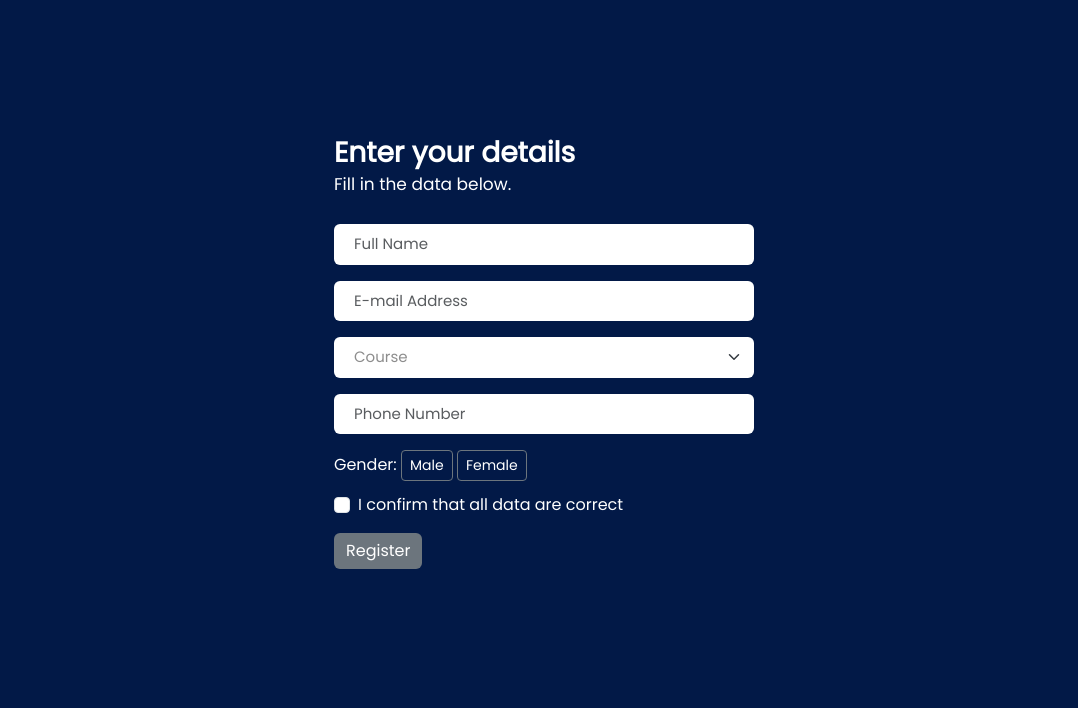
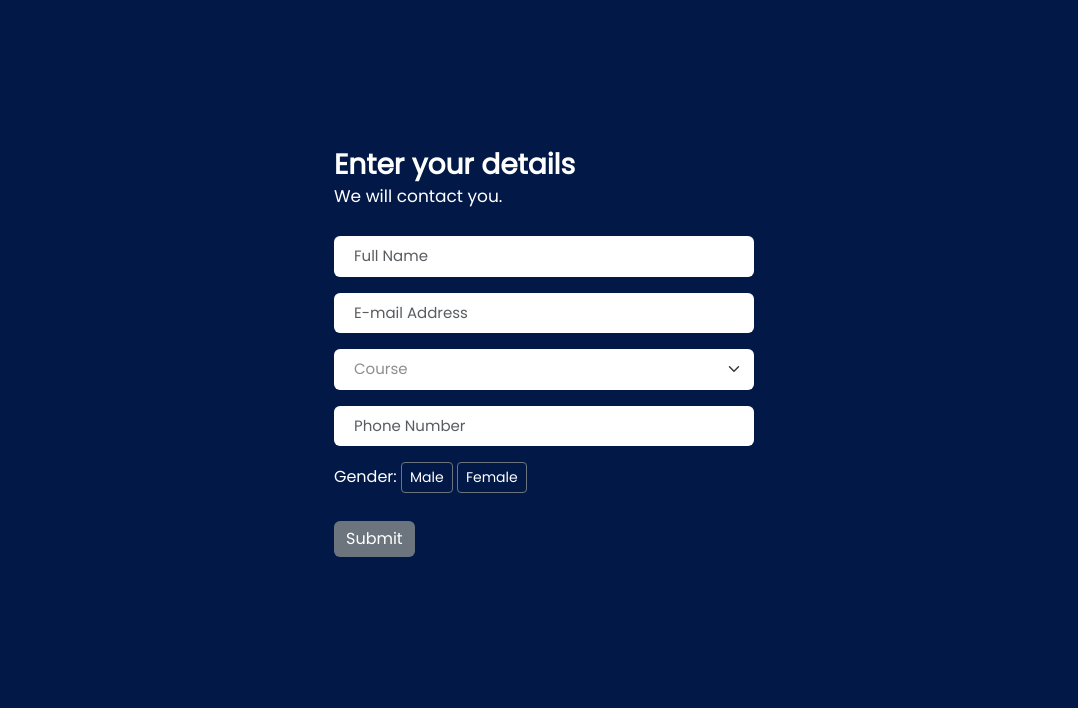
Before and after one commit to ZuhriNoor/acadima, a plain HTML site: page moreinfo.html in a window 1280 px wide. Shown: the part 92-800 px from the top of the page, without its empty margins (96-1174 px from the left). Drawn offline with nearby package versions, Linux system fonts and the light colour scheme.

Commit message:
Update moreinfo.html

```diff
--- a/moreinfo.html
+++ b/moreinfo.html
@@ -61,7 +61,7 @@
                 <div class="form-content">
                   <div class="form-items">
                     <h3>Enter your details</h3>
-                    <p>Fill in the data below.</p>
+                    <p>We will contact you.</p>
                     <form class="requires-validation" novalidate>
 
                       <div class="col-md-12">
@@ -106,14 +106,10 @@
                         <div class="invalid-feedback mv-up">Please select a gender!</div>
                       </div>
 
-                      <div class="form-check">
-                        <input class="form-check-input" type="checkbox" value="" id="invalidCheck" required>
-                        <label class="form-check-label">I confirm that all data are correct</label>
-                        <div class="invalid-feedback">Please confirm that the entered data are all correct!</div>
-                      </div>
+
 
                       <div class="form-button mt-3">
-                        <button id="submit" type="submit" class="btn btn-primary">Register</button>
+                        <button id="submit" type="submit" class="btn btn-primary">Submit</button>
                       </div>
                     </form>
                   </div>
```
